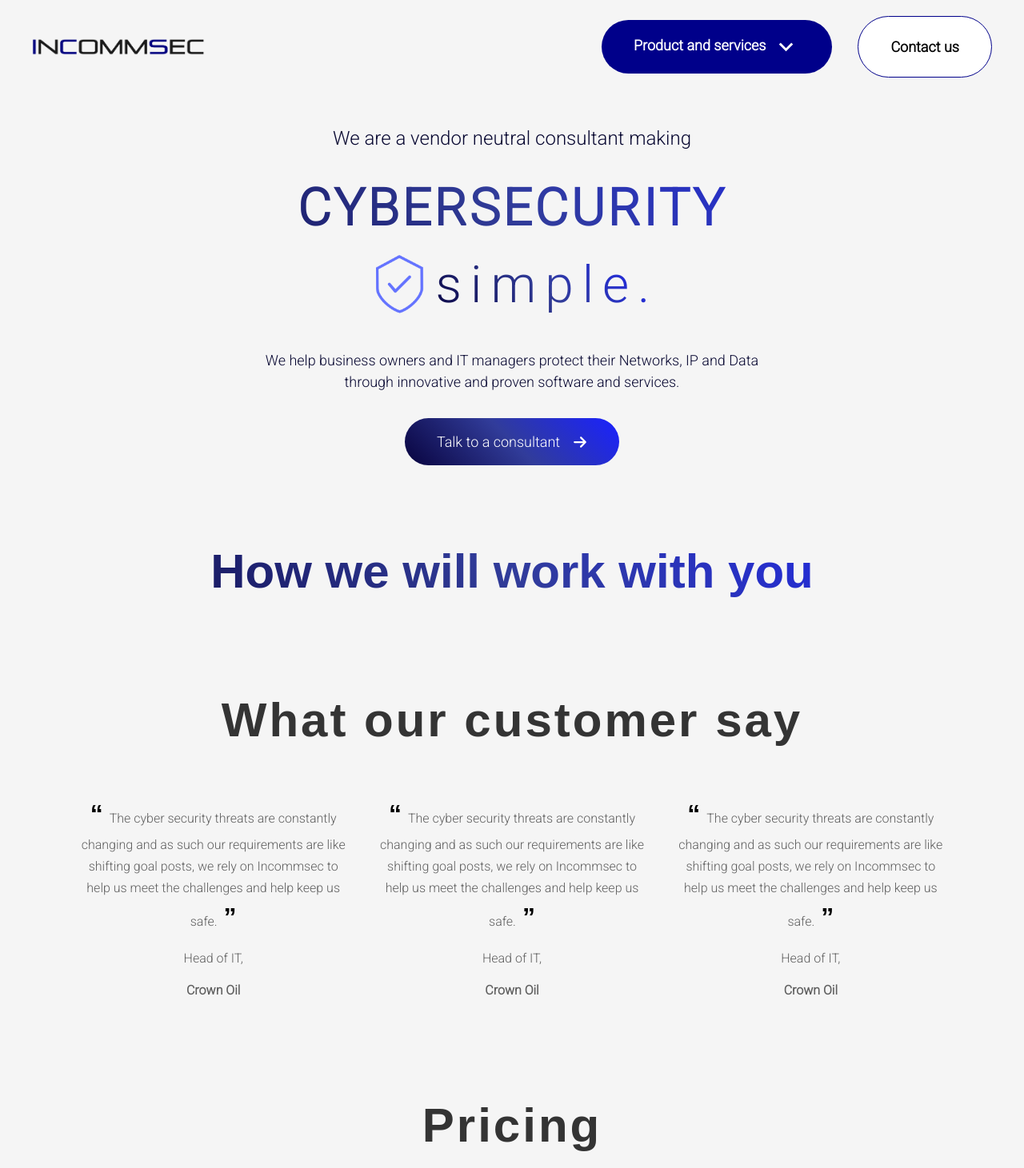
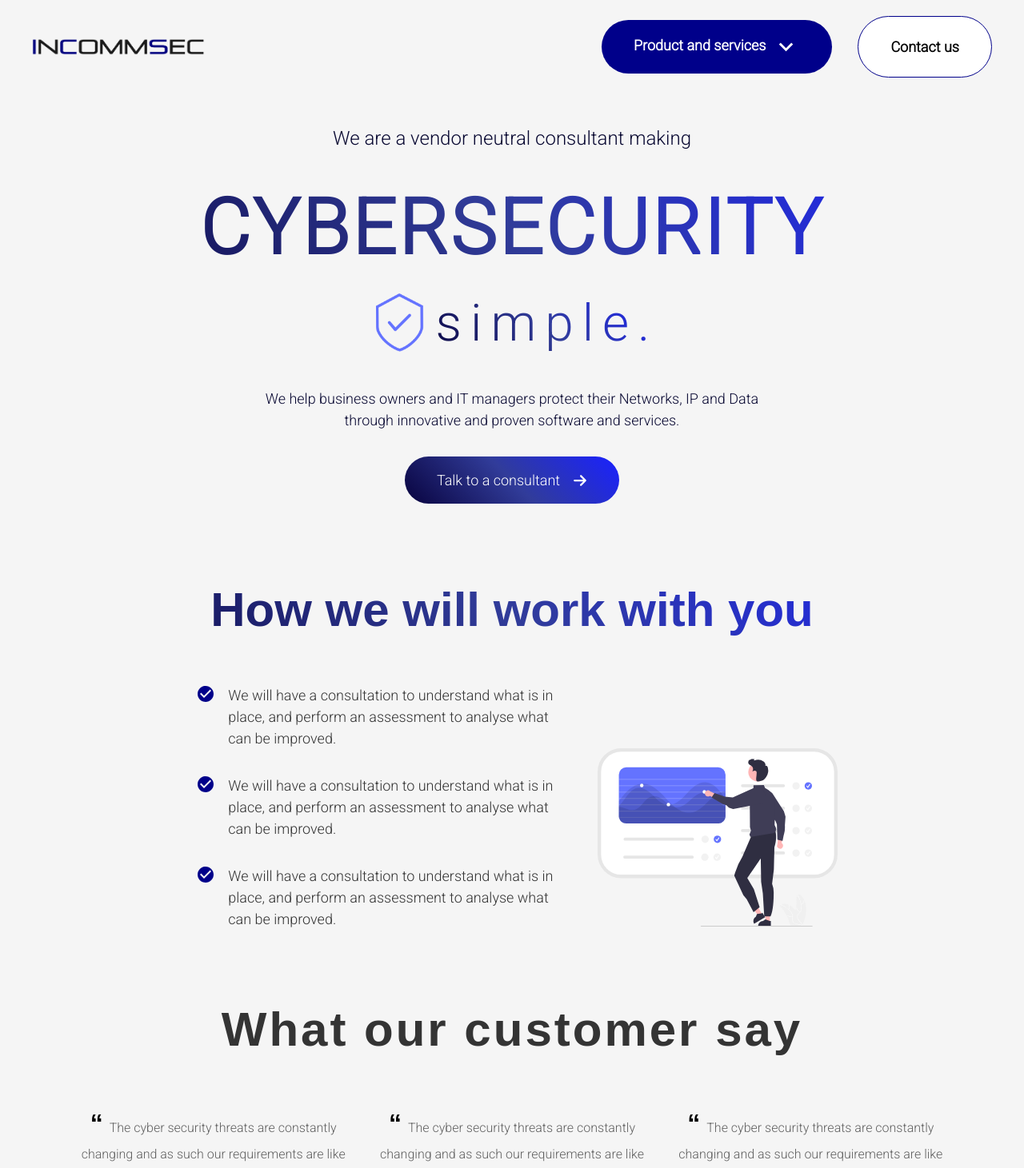
Before and after one commit to salamabro-dev/INCOMMSEC_demo, a Next.js app: page / in a window 1280 px wide. Shown: the top 1461 px of the page at 80% size. Built offline with nearby package versions, Linux system fonts and the light colour scheme.

Commit message:
section added

```diff
--- a/app/(site)/components/Banner/Banner.jsx
+++ b/app/(site)/components/Banner/Banner.jsx
@@ -12,7 +12,7 @@ export default function Banner() {
           We are a vendor neutral consultant making
         </p>
         <div className="py-4">
-          <h1 className="banner-heading tracking-[3.68px] font-extrabold">
+          <h1 className=" title banner-heading tracking-[3.68px] font-extrabold">
             CYBERSECURITY
           </h1>
           <div className={`flex justify-center gap-x-2 items-center`}>
--- a/app/(site)/components/Footer/Footer.jsx
+++ b/app/(site)/components/Footer/Footer.jsx
@@ -10,8 +10,11 @@ export default function Footer() {
               Ask a question
             </p>
             <p className="lg:p-4 text-primary-grey-neutral-p3 ">
-              <a className="text-base" href="mailto:mike@incommsec.com">
-                mike@incommsec.com
+              <a
+                className="text-base hover:text-primary-blue-p focus:text-primary-blue-p"
+                href="mailto:enquiries@incommsec.com"
+              >
+                enquiries@incommsec.com
               </a>
             </p>
           </div>
@@ -28,7 +31,12 @@ export default function Footer() {
               Telephone
             </p>
             <p className="lg:p-4 text-primary-grey-neutral-p3 text-base">
-              <a href="tel:+442033686301">+44 (0)20 3368 6301</a>
+              <a
+                className="hover:text-primary-blue-p focus:text-primary-blue-p"
+                href="tel:+442033686301"
+              >
+                +44 (0)20 3368 6301
+              </a>
             </p>
           </div>
           <div>
@@ -39,6 +47,7 @@ export default function Footer() {
             </div>
             <p className="lg:p-4 text-primary-grey-neutral-p3 text-base">
               <a
+                className="hover:text-primary-blue-p focus:text-primary-blue-p"
                 href="https://www.linkedin.com/company/incommsec-limited/"
                 target="_blank"
               >
--- a/app/(site)/components/Form/FormClient.jsx
+++ b/app/(site)/components/Form/FormClient.jsx
@@ -28,6 +28,9 @@ function FormClient() {
       });
       if (res.status === 200) {
         setSubmitted(true);
+        setName("");
+        setEmail("");
+        setMessage("");
       }
     } catch (err) {
       console.error("Err", err);
@@ -36,10 +39,60 @@ function FormClient() {
 
   return submitted ? (
     <div className="grid-cols-12 flex flex-col lg:grid lg:mx-20">
-      <div className="lg:col-span-6 mb-8 text-center">
-        <p className="text-primary-grey-neutral-p2">
-          Success! Our consultant will be in touch soon.
-        </p>
+      <div className="lg:col-span-6 ">
+        <form className="" onSubmit={onSubmit}>
+          <fieldset className="flex flex-col gap-y-8 pb-20">
+            <div className="flex flex-col">
+              <label
+                className="text-primary-grey-neutral-p2 pb-2 text-base"
+                htmlFor="name"
+              >
+                Your Name:
+              </label>
+              <input
+                value={name}
+                onChange={(e) => setName(e.target.value)}
+                className="rounded-lg bg-primary-grey-neutral-p2 px-1 py-2 text-base pl-2"
+                type="text"
+                id="name"
+                name="name"
+                required
+              />
+            </div>
+            <div className="flex flex-col">
+              <label
+                className="text-primary-grey-neutral-p2 pb-2 text-base"
+                htmlFor="email"
+              >
+                Email
+              </label>
+              <input
+                value={email}
+                onChange={(e) => setEmail(e.target.value)}
+                className="rounded-lg bg-primary-grey-neutral-p2 px-1 py-2 text-base pl-2"
+                type="email"
+                name="email"
+              />
+            </div>
+            <div className="flex flex-col">
+              <label
+                className="text-primary-grey-neutral-p2 pb-2 text-base"
+                htmlFor="message"
+              >
+                Solution you want to learn about
+              </label>
+              <textarea
+                value={message}
+                onChange={(e) => setMessage(e.target.value)}
+                className="rounded-lg bg-primary-grey-neutral-p2 px-1 py-2 text-base pl-2"
+                name="message"
+              ></textarea>
+            </div>
+            <p className="text-primary-grey-neutral-p2 mb-8 text-center">
+              Success! Our consultant will be in touch soon.
+            </p>
+          </fieldset>
+        </form>
       </div>
       <div className="col-span-6 lg:ml-[5rem] flex justify-center">
         <Image
@@ -65,7 +118,7 @@ function FormClient() {
               <input
                 value={name}
                 onChange={(e) => setName(e.target.value)}
-                className="rounded-lg bg-primary-grey-neutral-p2 px-1 py-2 text-base"
+                className="rounded-lg bg-primary-grey-neutral-p2 px-1 py-2 text-base pl-2"
                 type="text"
                 id="name"
                 name="name"
@@ -73,25 +126,33 @@ function FormClient() {
               />
             </div>
             <div className="flex flex-col">
-              <label className="text-primary-grey-neutral-p2 pb-2 text-base">
+              <label
+                className="text-primary-grey-neutral-p2 pb-2 text-base"
+                htmlFor="email"
+              >
                 Email
               </label>
               <input
                 value={email}
                 onChange={(e) => setEmail(e.target.value)}
-                className="rounded-lg bg-primary-grey-neutral-p2 px-1 py-2 text-base"
+                className="rounded-lg bg-primary-grey-neutral-p2 px-1 py-2 text-base pl-2"
                 type="email"
+                id="email"
                 name="email"
               />
             </div>
             <div className="flex flex-col">
-              <label className="text-primary-grey-neutral-p2 pb-2 text-base">
+              <label
+                className="text-primary-grey-neutral-p2 pb-2 text-base"
+                htmlFor="message"
+              >
                 Solution you want to learn about
               </label>
               <textarea
                 value={message}
                 onChange={(e) => setMessage(e.target.value)}
-                className="rounded-lg bg-primary-grey-neutral-p2 px-1 py-2 text-base"
+                className="rounded-lg bg-primary-grey-neutral-p2 px-1 py-2 text-base pl-2"
+                id="message"
                 name="message"
               ></textarea>
             </div>
--- a/app/(site)/components/SecondaryBanner/HowWeWork.jsx
+++ b/app/(site)/components/SecondaryBanner/HowWeWork.jsx
@@ -1,33 +1,48 @@
 import React from "react";
+import CheckCircleIcon from "@mui/icons-material/CheckCircle";
 import Image from "next/image";
 
 function HowWeWork() {
   return (
-    <section className="bg-primary-white-p grid grid-cols-12 ">
-      <div className="text-center pt-8 text-primary-blue-p2 col-span-full">
-        <h2 className="py-2 banner-heading pb-4">How we will work with you</h2>
+    <section className="bg-primary-white-p lg:grid lg:grid-cols-12 ">
+      <div className="text-center pt-8 text-primary-blue-p2 lg:grid lg:col-span-full lg:text-center">
+        <h2 className="py-2 banner-heading pb-4 mb-8">
+          How we will work with you
+        </h2>
       </div>
-      <div className="col-span-8">
-        <div className="mx-2 flex justify-center lg:col-span-8 ">
-          <div className="image-container object-cover mb-8"></div>
-          {/* <div className="relative">
-          <ul className="flex flex-col mx-[8rem] top-[-30rem] absolute text-white gap-y-8">
-            <li className="">
-              {" "}
+      <div className="grid lg:col-span-8 lg:col-start-3 lg:col-end-8 mx-8 justify-center flex lg:mr-12 ">
+        <div className="px-4 mb-8 lg:px-0">
+          <div className="flex gap-4">
+            <CheckCircleIcon style={{ color: "#00008A" }} />
+            <p className="text-primary-grey-p">
               We will have a consultation to understand what is in place, and
-              perform an assessment to analyse what can be improved.
-            </li>
-            <li className="">
-              {" "}
-              We will recommend solutions from our selected vendors to help
-              mitigate risk and strengthen your cyber architecture
-            </li>
-            <li className=""> Provide instant access to the services.</li>
-          </ul>
-        </div> */}
+              perform an assessment to analyse what can be improved.{" "}
+            </p>
+          </div>
+        </div>
+        <div className="px-4 mb-8 lg:px-0">
+          <div className="flex gap-4">
+            <CheckCircleIcon style={{ color: "#00008A" }} />
+            <p className="text-primary-grey-p">
+              We will have a consultation to understand what is in place, and
+              perform an assessment to analyse what can be improved.{" "}
+            </p>
+          </div>
+        </div>
+        <div className="px-4 mb-8 lg:px-0">
+          <div className="flex gap-4">
+            <CheckCircleIcon style={{ color: "#00008A" }} />
+            <p className="text-primary-grey-p">
+              We will have a consultation to understand what is in place, and
+              perform an assessment to analyse what can be improved.{" "}
+            </p>
+          </div>
         </div>
       </div>
-      <div className="col-span-4"></div>
+
+      <div className="lg:col-span-4 hidden lg:grid  pt-[5rem]">
+        <Image className="" src="/control-panel.svg" width={300} height={450} />
+      </div>
     </section>
   );
 }
--- a/app/api/form/route.js
+++ b/app/api/form/route.js
@@ -20,11 +20,11 @@ export async function POST(request = NextRequest) {
     subject: "Enquiry",
     text: `
 
-    Hello,
+    Name: ${name}
 
-    You have a new form entry from: ${name} ${email}
+    Email: ${email}
 
-    ${message}
+    Message: ${message}
     `,
   };
   try {
--- a/app/globals.css
+++ b/app/globals.css
@@ -62,6 +62,16 @@ span {
   font-size: 18px;
 }
 
+@media only screen and (max-width: 600px) {
+  p {
+    font-size: 16px;
+  }
+}
+
+.title {
+  font-size: clamp(2.25rem, 1.102rem + 6.122vw, 6rem);
+}
+
 .banner-heading,
 .banner-info,
 .button-background {
```
Also changed, not shown: public/control-panel.svg (added).
